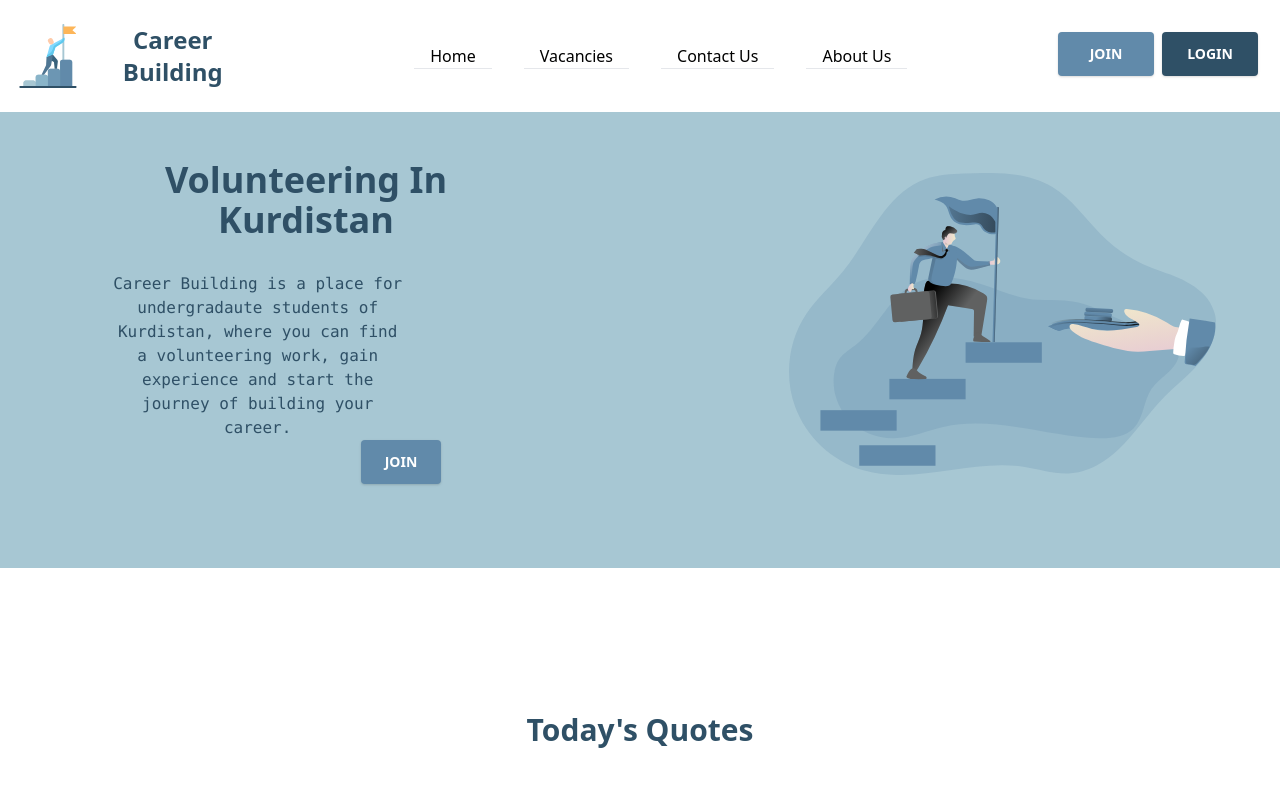
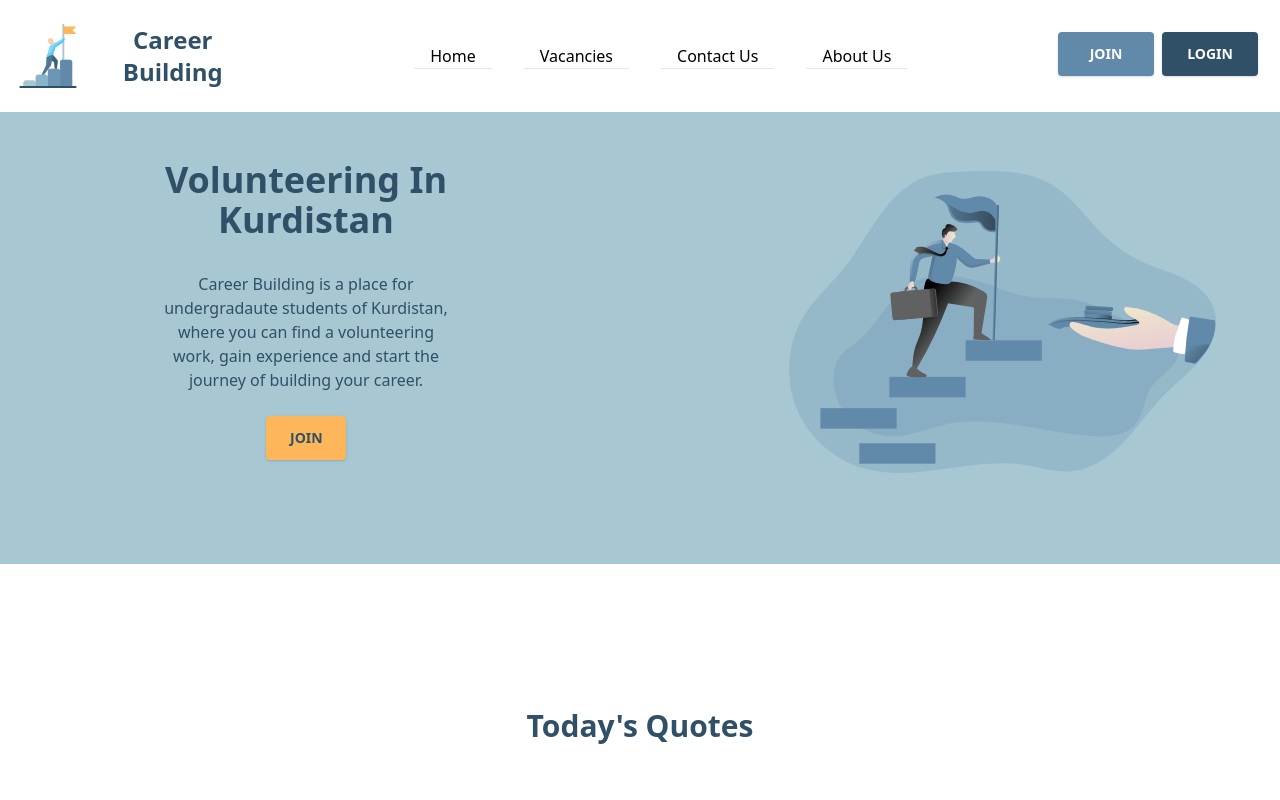
Before and after one commit to yaraalkassar/CareerBuilding, a React (Create React App) app in the folder careerbuilding/: page / in a window 1280 px wide. Shown: the top 800 px of the page. Built offline with nearby package versions, Linux system fonts and the light colour scheme; no server answers.

Commit message:
change color of butoon

```diff
--- a/careerbuilding/src/Components/Home/Connect.js
+++ b/careerbuilding/src/Components/Home/Connect.js
@@ -5,12 +5,12 @@ import { Link } from "react-router-dom";
 export default function Connect() {
   return (
     <div className="flex justify-around lg:mx-auto items-center lg:pt-12 py-20 bg-paleBlue">
-      <div className="flex xl:flex-row flex-col xl:justify-evenly justify-between lg:ml-4">
-        <div className="xl:mt-0 leading-relaxed mx-auto md:mx-0 w-3/4">
+      <div className="flex xl:flex-row flex-col xl:justify-between justify-between lg:ml-4">
+        <div className="xl:mt-0 leading-relaxed  md:mx-0 w-3/4 flex flex-col items-center">
           <h1 className="text-darkerBlue font-bold xl:text-4xl text-lg xl:w-2/3">
             {"Volunteering In Kurdistan"}
           </h1>
-          <h6 className="text-darkerBlue xl:mt-8 mt-5 xl:text-base text-xs xl:w-1/2 font-mono">
+          <h6 className="text-darkerBlue xl:mt-8 mt-5  xl:text-base text-xs xl:w-1/2">
             {
               "Career Building is a place for undergradaute students of Kurdistan, where you can find a volunteering work, gain experience and start the journey of building your career."
             }
@@ -18,7 +18,7 @@ export default function Connect() {
           <div>
             <Link>
               <button
-                className=" bg-darkBlue text-white w-20 font-bold uppercase text-sm px-6 py-3 rounded shadow hover:shadow-lg outline-none focus:outline-none mr-1 mb-1"
+                className=" bg-paleYellow text-darkerBlue w-20 font-bold uppercase text-sm px-6 py-3 rounded shadow hover:shadow-lg outline-none focus:outline-none m-6 "
                 type="button"
                 style={{ transition: "all .15s ease" }}
               >
```
